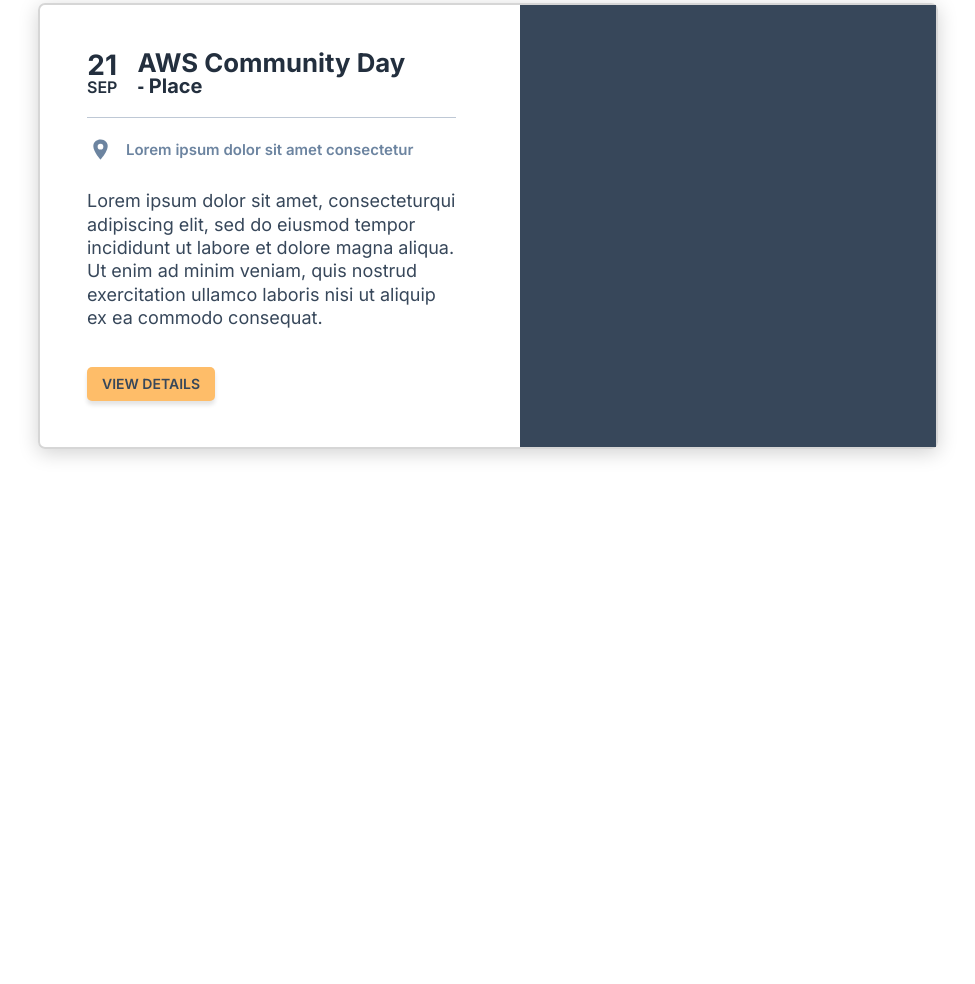
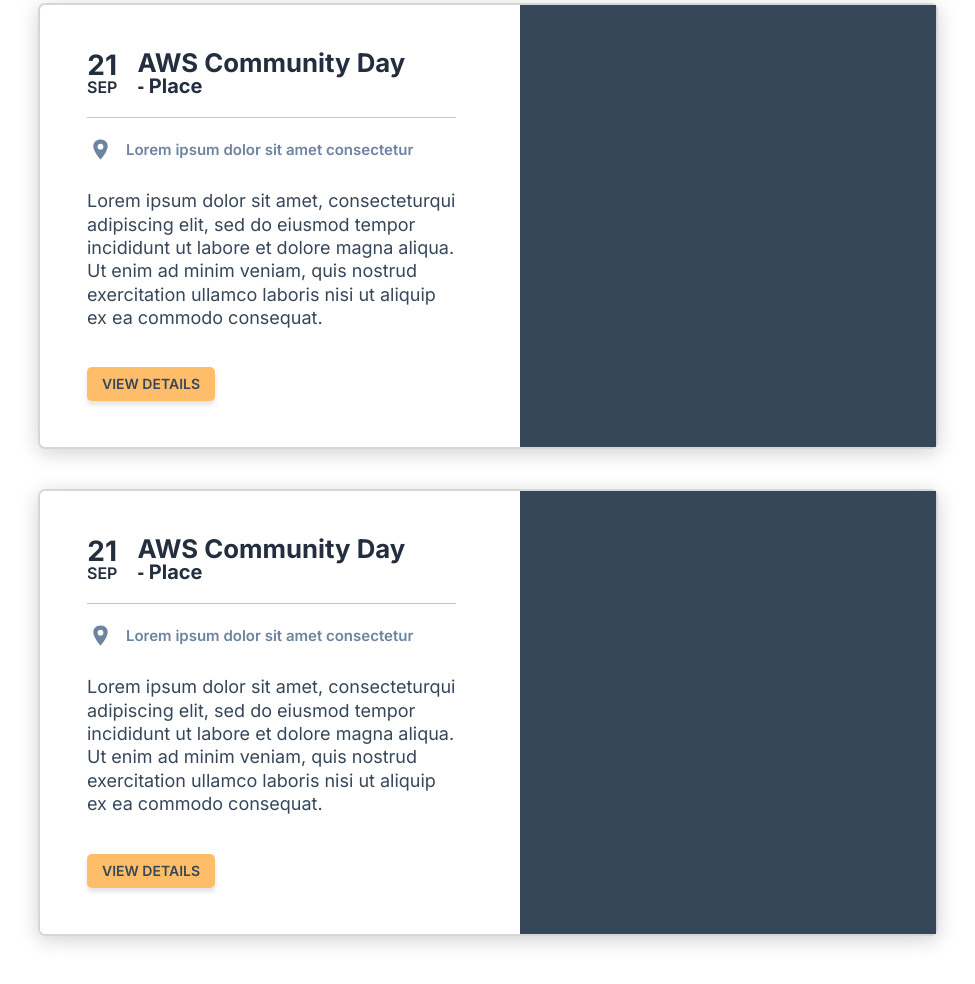
Before and after one commit to xialuna/AWS-Community-Day-Website, a plain HTML site: page index.html in a window 1280 px wide. Shown: the part 873-1857 px from the top of the page, without its empty margins (152-1127 px from the left). Before the commit the page ends 1382 px from the top, so only its background shows below. Drawn offline with nearby package versions, Linux system fonts and the light colour scheme.

Commit message:
Create current event section

```diff
--- a/index.html
+++ b/index.html
@@ -100,6 +100,41 @@
             </div>
             <div class="event-img-box"></div>
           </div>
+
+          <div class="current-event-box grid grid--2-cols">
+            <div class="event-content-box">
+              <div class="event-heading">
+                <div class="event-date">
+                  <p class="day">21</p>
+                  <p class="month">Sep</p>
+                </div>
+                <div class="event-title">
+                  <h3>
+                    AWS Community Day
+                    <span class="event-place">&dash; Place</span>
+                  </h3>
+                </div>
+              </div>
+              <div class="event-content">
+                <div class="event-loc">
+                  <ion-icon class="loc-icon" name="location-sharp"></ion-icon>
+                  <p class="loc-address">
+                    Lorem ipsum dolor sit amet consectetur
+                  </p>
+                </div>
+                <p class="event-descrip">
+                  Lorem ipsum dolor sit amet, consecteturqui adipiscing elit,
+                  sed do eiusmod tempor incididunt ut labore et dolore magna
+                  aliqua. Ut enim ad minim veniam, quis nostrud exercitation
+                  ullamco laboris nisi ut aliquip ex ea commodo consequat.
+                </p>
+                <a href="#" class="event-btn btn btn-primary pad-m"
+                  >View details</a
+                >
+              </div>
+            </div>
+            <div class="event-img-box"></div>
+          </div>
         </div>
       </section>
     </main>
```
